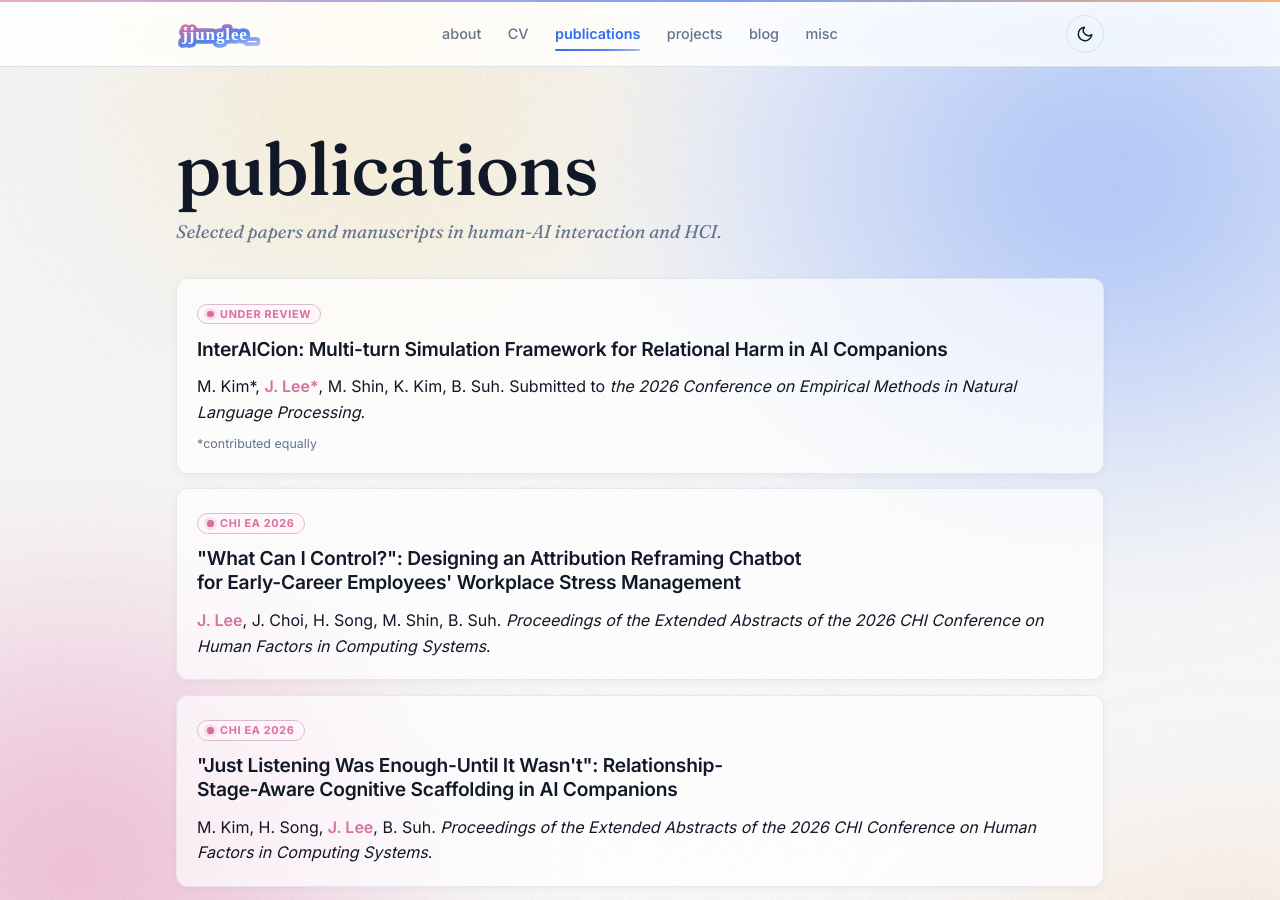
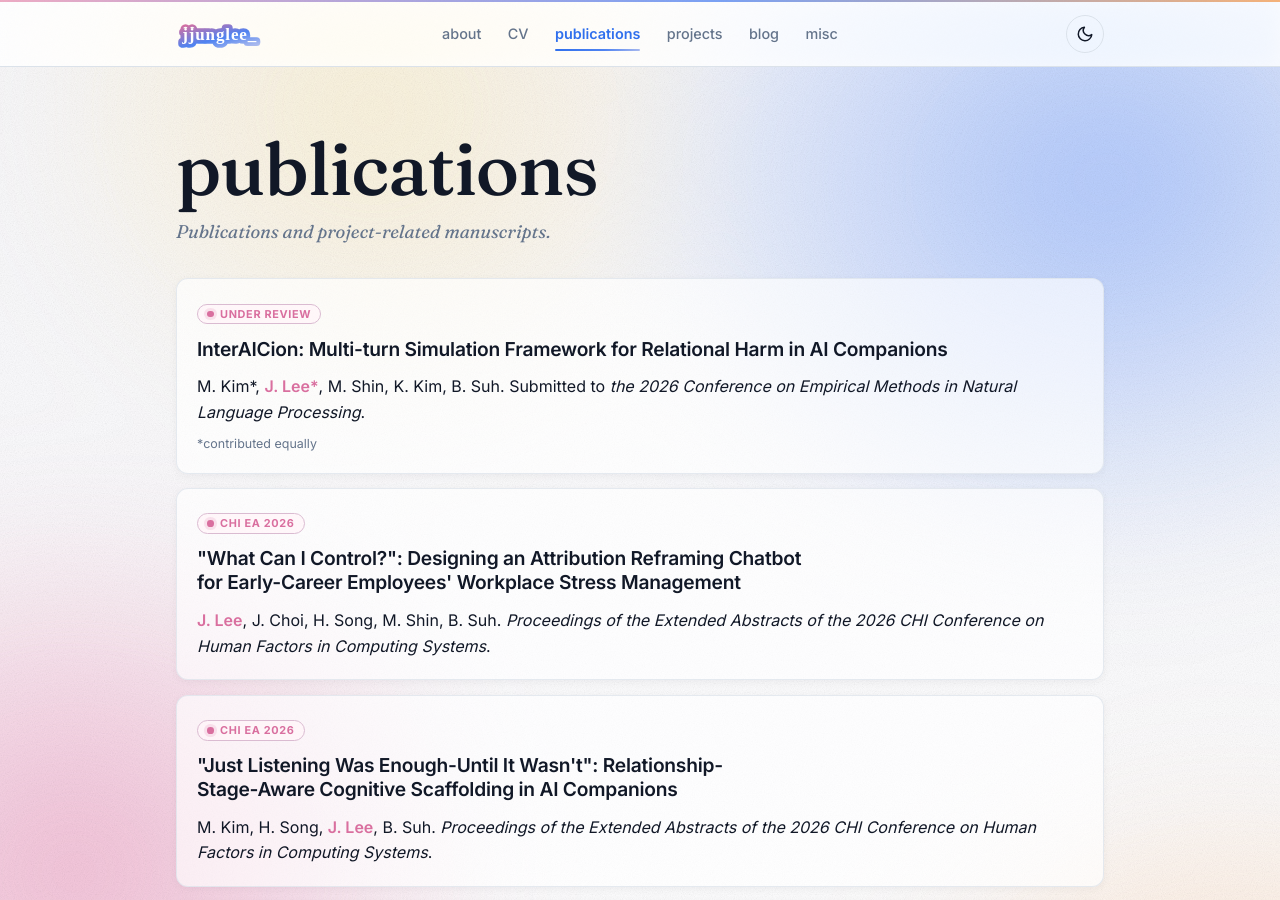
Before and after one commit to leejungp2/leejungp2.github.io, a Jekyll site: the page built from _pages/publications.md, in a window 1280 px wide and 900 px high. Built offline with Jekyll 4.4.1, drawn with Linux system fonts in a browser that asks for light colours.

Commit message:
Clarify publications page subtitle

```diff
--- a/_pages/publications.md
+++ b/_pages/publications.md
@@ -2,7 +2,7 @@
 layout: page
 title: publications
 permalink: /publications/
-description: Selected papers and manuscripts in human-AI interaction and HCI.
+description: Publications and project-related manuscripts.
 ---
 
 <div class="soft-list publication-list">
```
